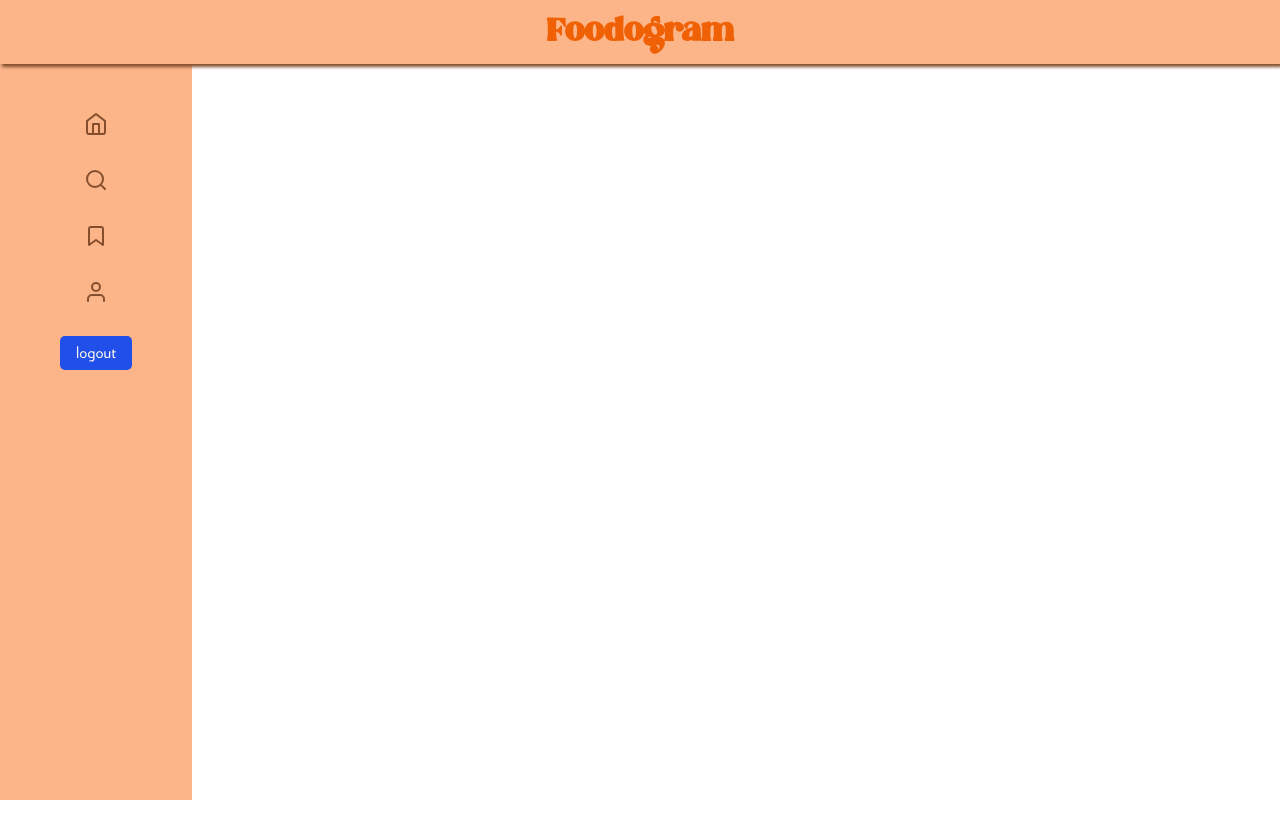
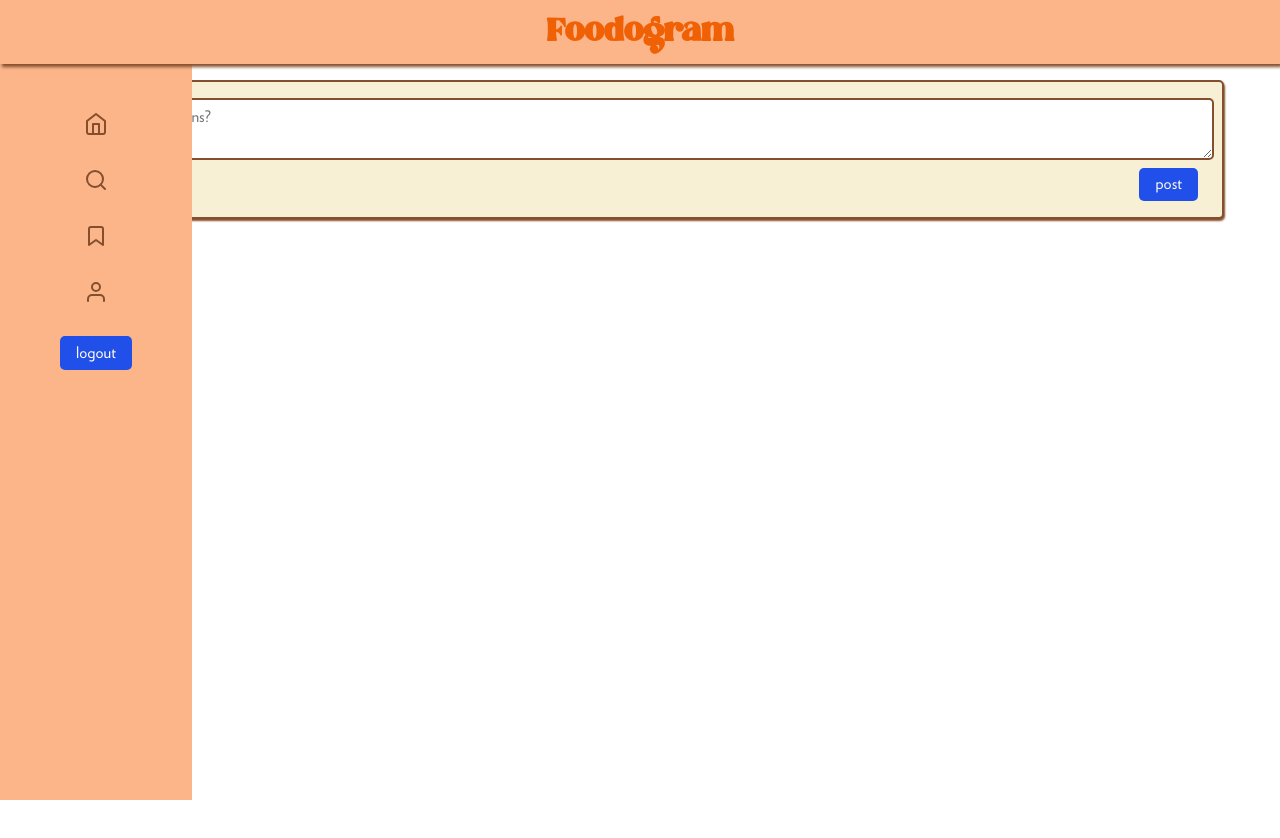
Before and after one commit to jay-rajput30/foodogram, a React (Vite) app: page /feed in a window 1280 px wide. Shown: the top 838 px of the page. Built offline with nearby package versions, Linux system fonts and the light colour scheme.

Commit message:
feat: added UI+logic for uploading new post

```diff
--- a/src/components/Navbar/DesktopNavbar/DesktopNavbar.module.css
+++ b/src/components/Navbar/DesktopNavbar/DesktopNavbar.module.css
@@ -20,6 +20,5 @@
     height: 100vh;
     background-color: var(--color-primary-100);
     width: 15vw;
-    /* border: 4px solid var(--color-primary-700); */
   }
 }
--- a/src/pages/Feed/Feed.jsx
+++ b/src/pages/Feed/Feed.jsx
@@ -1,19 +1,90 @@
-import React from "react";
+import React, { useState } from "react";
 import styles from "./Feed.module.css";
 import MobileNavbar from "../../components/Navbar/MobileNavbar/MobileNavbar";
 import { useLocation } from "react-router";
 import { checkPageLocation } from "../../utils/utls,";
 import DesktopNavbar from "../../components/Navbar/DesktopNavbar/DesktopNavbar";
+import { Folder } from "react-feather";
+import { useAuth } from "../../context/AuthProvider";
+import { createPost } from "../../../backend/controllers/post.controller";
+import { supabase } from "../../../backend/db/db.connect";
 
 const Feed = () => {
   const location = useLocation();
+  const { userLoginDetails } = useAuth();
+  const [newPostDetails, setNewPostDetails] = useState({
+    userId: userLoginDetails?.userId,
+    text: "",
+    likes: [],
+    comments: [],
+    postImgUrl: null,
+  });
+  const checkPath = checkPageLocation(location.pathname);
 
-  const checkPath = checkPageLocation(location.pathname);
+  const postBtnClickHandler = async () => {
+    if (newPostDetails) {
+      const { success, data } = await createPost(newPostDetails);
+      if (success) {
+        console.log({ feedData: data });
+        setNewPostDetails({
+          userId: userLoginDetails?.userId,
+          text: "",
+          likes: [],
+          comments: [],
+          postImgUrl: null,
+        });
+      }
+    }
+  };
+
+  const postFileUploadChangeHandler = async (e) => {
+    console.log({ target: e.target.files[0] });
+    const postImage = e.target.files[0];
+    const { data, error } = await supabase.storage
+      .from("posts")
+      .upload(
+        `${e.target.files[0]?.name}-${userLoginDetails.userId}.${
+          e.target.files[0]?.type.split("/")[1]
+        }`,
+        postImage
+      );
+    if (!error) {
+      setNewPostDetails({
+        ...newPostDetails,
+        postImgUrl: data?.path,
+      });
+    }
+  };
+
   return (
     <div className={styles.feedWrapper}>
       {!checkPath && <MobileNavbar />}
       {!checkPath && <DesktopNavbar />}
-      <p>feed</p>
+      <section className={styles.postsWrapper}>
+        <article className={styles.newPostWrapper}>
+          <textarea
+            placeholder="any meal recommendations?"
+            onChange={(e) =>
+              setNewPostDetails({ ...newPostDetails, text: e.target.value })
+            }
+            value={newPostDetails.text}
+          ></textarea>
+          <div className={styles.newPostUploadOptions}>
+            <div>
+              <input
+                type="file"
+                id="upload-post"
+                onChange={postFileUploadChangeHandler}
+              />
+              <label htmlFor="upload-post">
+                <Folder fill="hsl(23, 49%, 35%)" />
+              </label>
+            </div>
+            <button onClick={postBtnClickHandler}>post</button>
+          </div>
+        </article>
+      </section>
+      <div className={styles.feedMoreOptions}></div>
     </div>
   );
 };
--- a/src/pages/Feed/Feed.module.css
+++ b/src/pages/Feed/Feed.module.css
@@ -3,3 +3,42 @@
   margin-top: var(--space-7);
   display: flex;
 }
+/* .feedWrapper > * {
+  flex: 1;
+} */
+.postsWrapper {
+  width: 100%;
+}
+.newPostWrapper {
+  display: flex;
+  gap: 8px;
+  flex-direction: column;
+  padding: var(--space-2) var(--space-1);
+  border: 2px solid var(--color-primary-700);
+  margin: var(--space-2) var(--space-1);
+  border-radius: 5px;
+  width: 95%;
+  box-shadow: 1px 2px 2px var(--color-primary-700);
+  background-color: var(--color-secondary-300);
+}
+
+.newPostWrapper input {
+  display: none;
+  visibility: hidden;
+}
+
+.newPostWrapper label {
+  cursor: pointer;
+}
+.newPostWrapper textarea {
+  max-width: 100%;
+  border: 2px solid var(--color-primary-700);
+  border-radius: 5px;
+}
+
+.newPostUploadOptions {
+  padding: 0 var(--space-2);
+  display: flex;
+  align-items: center;
+  justify-content: space-between;
+}
```
Also changed, not shown: 1 other file (tests, documents, lock files or other folders).
